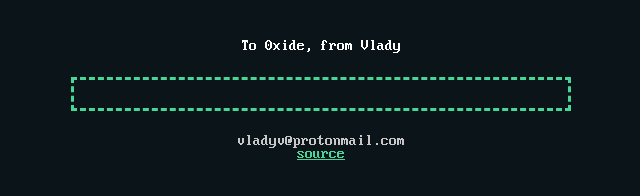
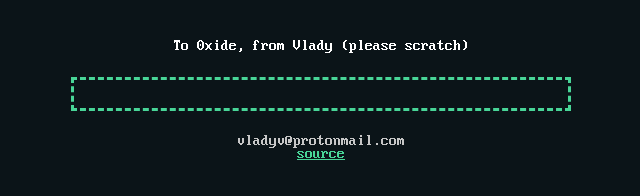
Before and after one commit to vladinator1000/ox, a website: page static/index.html in a window 1280 px wide. Shown: the whole page, without its empty margins (319-959 px from the left). Drawn offline with Linux system fonts and the light colour scheme; files that its build step writes are made by us from their sources; files whose address does not match are found by name.

Commit message:
add instructions

```diff
--- a/static/index.html
+++ b/static/index.html
@@ -76,7 +76,7 @@
   <body>
     <noscript>This page contains WebAssembly and JavaScript, please enable JavaScript in your browser.</noscript>
     <div class="container">
-      <span class="greeting">To 0xide, from Vlady</span>
+      <span class="greeting">To 0xide, from Vlady (please scratch)</span>
       <p id="card"></p>
       <span class="hint">vladyv@protonmail.com</span>
       <a class="hint" href="https://github.com/vladinator1000/ox" target="_blank">source</a>
```
